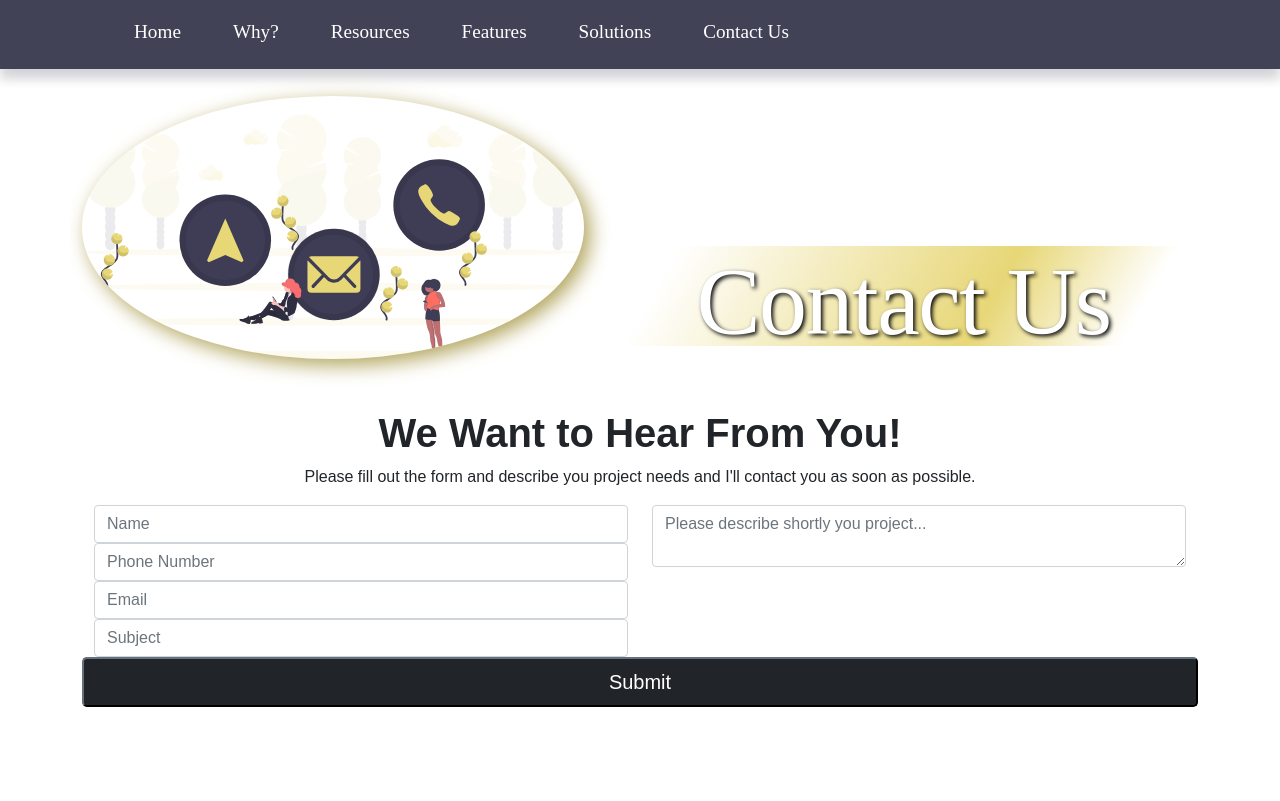
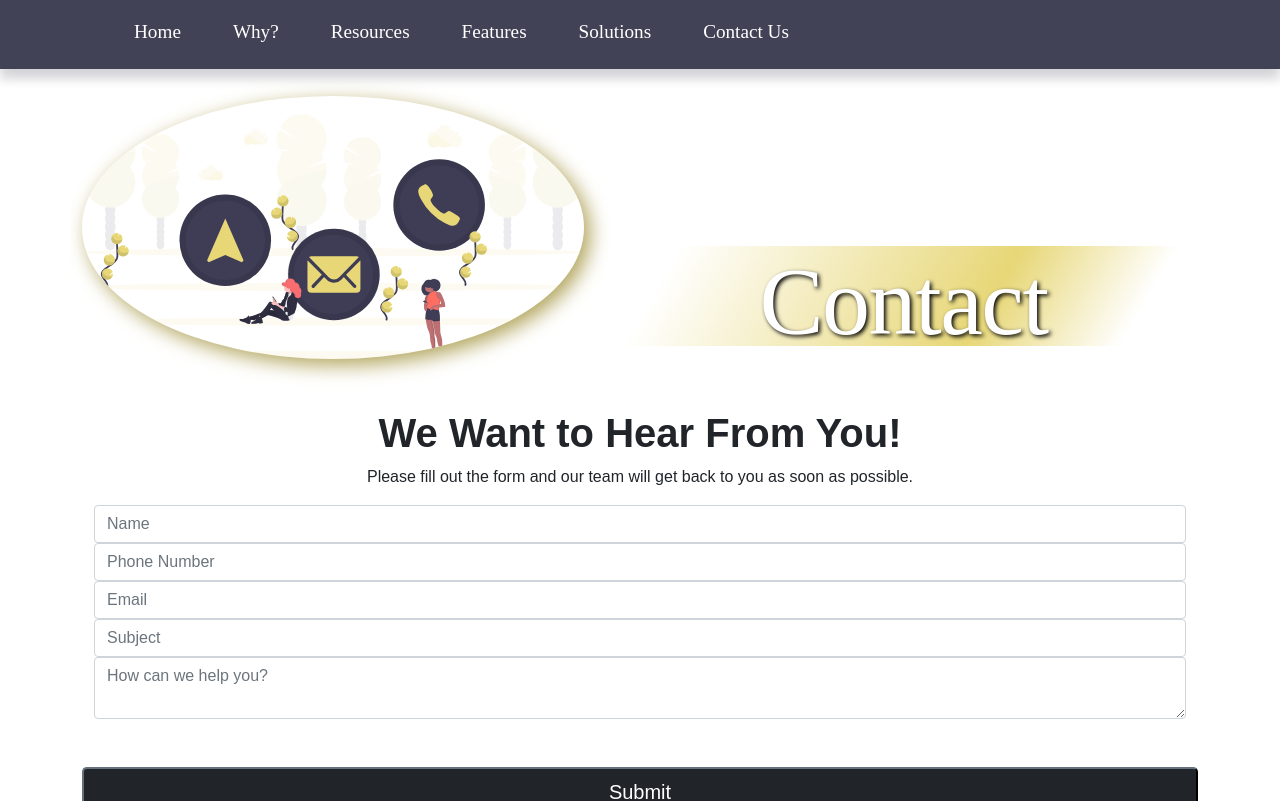
Before and after one commit to infiniteoo/LDSchur.ch, a React (Create React App) app in the folder client/: page /contact in a window 1280 px wide. Shown: the top 801 px of the page. Built offline with nearby package versions, Linux system fonts and the light colour scheme; a web font is replaced by a local one.

Commit message:
more contact styling and added footer

```diff
--- a/client/src/components/pages/Contact.js
+++ b/client/src/components/pages/Contact.js
@@ -4,6 +4,7 @@ import { useForm } from "react-hook-form";
 import Container from "@material-ui/core/Container";
 import Typography from "@material-ui/core/Typography";
 import contactus from "../../imgs/contactus.svg";
+import Footer from "../footer/Footer";
 import "./pages.css";
 
 const Contacts = () => {
@@ -55,7 +56,7 @@ const Contacts = () => {
             component="h2"
             style={{ fontFamily: ["Georama", "sans-serif"] }}
           >
-            Contact Us
+            Contact
           </Typography>
         </div>
         <div id="contacts" className="contacts">
@@ -64,15 +65,15 @@ const Contacts = () => {
               <strong>We Want to Hear From You!</strong>
             </h1>
             <p>
-              Please fill out the form and describe you project needs and I'll
-              contact you as soon as possible.
+              Please fill out the form and our team will get back to you as soon
+              as possible.
             </p>
             <span className="success-message">{successMessage}</span>
           </div>
           <div className="container">
             <form onSubmit={handleSubmit(onSubmit)}>
               <div className="row">
-                <div className="col-md-6 col-xs-12">
+                <div className="col-md-12 col-xs-12">
                   {/* NAME INPUT */}
                   <div className="text-center">
                     <input
@@ -146,29 +147,23 @@ const Contacts = () => {
                   <span className="error-message">
                     {errors.subject && errors.subject.message}
                   </span>
-                </div>
-                <div className="col-md-6 col-xs-12">
-                  {/* DESCRIPTION */}
-                  <div className="text-center">
                   <textarea
                     type="text"
                     className="form-control"
-                      placeholder="Please describe shortly you project..."
+                    placeholder="How can we help you?"
                     name="description"
                     ref={register({
-                        required:
-                          "Please describe shortly your project needs...",
+                      required: "Please describe shortly your project needs...",
                     })}
                   ></textarea>
-                    <div className="line"></div>
-                  </div>
                   <span className="error-message">
                     {errors.description && errors.description.message}
                   </span>
                 </div>
+                <div className="col-md-6 col-xs-12">{/* DESCRIPTION */}</div>
 
                 <button
-                  className="btn-main-offer contact-btn btn-lg btn-dark"
+                  className="btn-main-offer contact-btn btn-lg btn-dark mt-5"
                   type="submit"
                 >
                   Submit
@@ -178,6 +173,7 @@ const Contacts = () => {
           </div>
         </div>
       </div>
+      <Footer />
     </Container>
   );
 };
```
Lines whose indentation alone changed are shown as unchanged.
